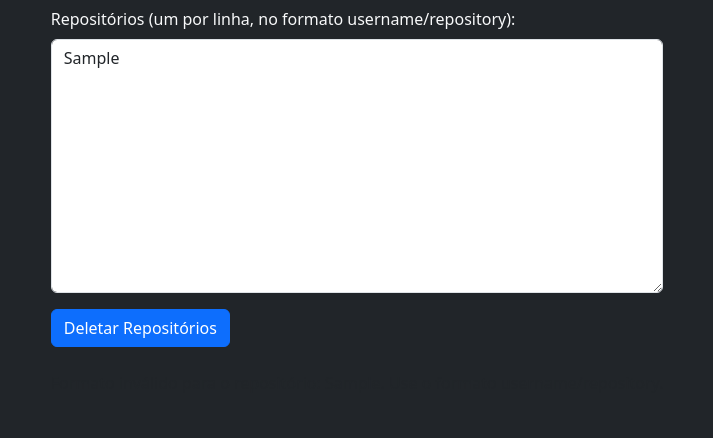
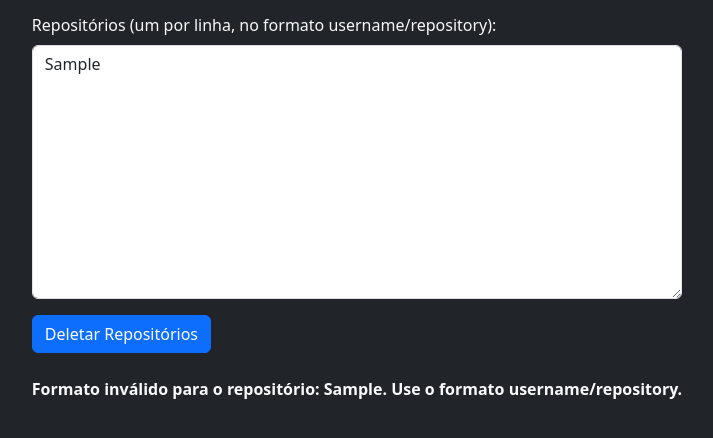
Before and after one commit to klebermkardel/delete-repo, a website built with Vite: page index.html in a window 1280 px wide. Both pictures are taken after typing "Sample", "Sample" into the empty fields and a click on the button "Deletar Repositórios". Shown: the part 294-732 px from the top of the page, without its empty margins (283-996 px from the left). Built offline with nearby package versions, Linux system fonts and the light colour scheme.

Commit message:
:bug: Corrigido erro de exibição de mensagens ao usuário
- Adicionado importação correta do Octokit no script.js utilizando a sintaxe de módulo ES6
- Verificado a existência e a limpeza da div de saída antes de exibir novas mensagens
- Adicionada classe CSS 'text-light' às mensagens para garantir a visibilidade em fundo escuro
- Inseridos logs no console para auxiliar na depuração e verificação de fluxo de execução
- Garantida a adição de mensagens à div de saída para fornecer feedback ao usuário sobre o status das operações de deleção
- Melhorado o estilo das mensagens com CSS para destaque visual

Estas alterações corrigem o problema onde as mensagens de sucesso ou erro não eram exibidas ao usuário, fornecendo um feedback claro e visível para cada ação realizada.

```diff
--- a/assets/css/styles.css
+++ b/assets/css/styles.css
@@ -1,3 +1,9 @@
 body, html {
     height: 100%;
 }
+
+#output p {
+    margin: 5px 0;
+    font-size: 16px;
+    font-weight: bold;
+}
--- a/assets/js/script.js
+++ b/assets/js/script.js
@@ -40,7 +40,7 @@ document.addEventListener("DOMContentLoaded", () => {
                     outputMessage(`Falha ao deletar repositório ${repo}. Status code: ${response.status}`);
                 }
             } catch (error) {
-                outputMessage(`Erro ao deletar repositório ${repo}: ${error.status} ${error.message}`);
+                outputMessage(`Erro ao deletar repositório ${repo}: ${error.status || ''} ${error.message}`);
             }
         }
     });
@@ -48,6 +48,8 @@ document.addEventListener("DOMContentLoaded", () => {
     function outputMessage(message) {
         const messageParagraph = document.createElement('p');
         messageParagraph.textContent = message;
+        messageParagraph.classList.add('text-light'); // Adiciona uma classe para estilizar o texto
         outputDiv.appendChild(messageParagraph);
+        console.log(message); // Adiciona o log para depuração
     }
 });
```
